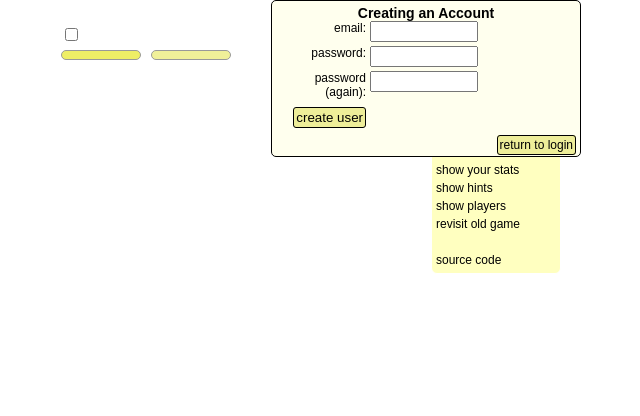
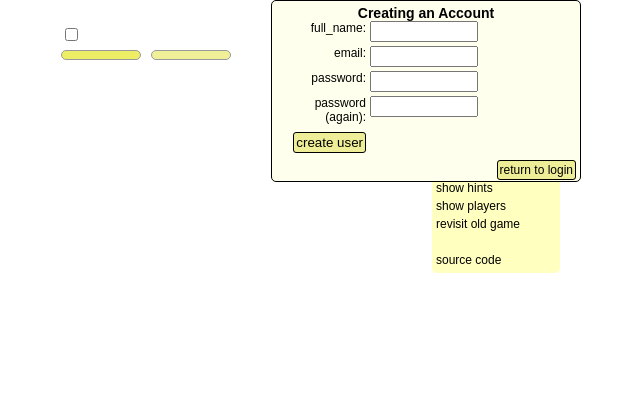
Before and after one commit to judasgutenberg/networked_spellingbee, a PHP site: page /index.php?table=user&action=startcreate in a window 1280 px wide. Shown: the top 416 px of the page, without its empty margins (279-919 px from the left). Run offline with PHP 8.4, Linux system fonts and the light colour scheme; tables that the repository leaves empty hold one stand-in row (values such as "Sample post"); data that the repository does not hold is empty.

Commit message:
better full name support throughout

```diff
--- a/index.php
+++ b/index.php
@@ -50,13 +50,7 @@ if(strpos(strtolower($action), "password") !== false) {
   $content = $out;
   $skipLogin = true;
 } else if ($action == "saveuser") {
-
-  $sql = "UPDATE user SET email='" . mysqli_real_escape_string($conn, $_POST["email"]) . "', full_name='" .  mysqli_real_escape_string($conn, $_POST["full_name"])  . "' WHERE user_id=" . intval($user["user_id"]);
-  //die($sql);
-  $result = mysqli_query($conn, $sql);
-  $user["full_name"] = $_POST["full_name"];
-  $user["email"] = $_POST["email"];
-
+  saveUser();
 } else if ($action == "login") {
 	loginUser();
 } else if ($action == "logout") {
--- a/site_functions.php
+++ b/site_functions.php
@@ -158,6 +158,13 @@ function getCurrentUrl() {
 
 function newUserForm($error = NULL) {
   $formData = array(
+    [
+      'label' => 'full_name',
+      'name' => 'full_name',
+      'width' => 100,
+      'value' => gvfa("full_name", $_POST),
+      'error' => gvfa('full_name', $error)
+    ],
     [
       'label' => 'email',
       'name' => 'email',
@@ -345,6 +352,15 @@ function endsWith($strIn, $what) {
 	return false;
 }
 
+function saveUser() {
+  global $conn;
+  $sql = "UPDATE user SET email='" . mysqli_real_escape_string($conn, $_POST["email"]) . "', full_name='" .  mysqli_real_escape_string($conn, $_POST["full_name"])  . "' WHERE user_id=" . intval($user["user_id"]);
+  //die($sql);
+  $result = mysqli_query($conn, $sql);
+  $user["full_name"] = $_POST["full_name"];
+  $user["email"] = $_POST["email"];
+}
+
 function createUser(){
   Global $conn;
   Global $encryptionPassword;
@@ -354,6 +370,7 @@ function createUser(){
   $password = gvfa("password", $_POST);
   $password2 = gvfa("password2", $_POST);
   $email = gvfa("email", $_POST);
+  $fullName = gvfa("full_name", $_POST);
   if($password != $password2 || $password == "") {
   	$errors["password2"] = "Passwords must be identical and have a value";
   }
@@ -363,12 +380,13 @@ function createUser(){
   if(is_null($errors)) {
   	$encryptedPassword =  crypt($password, $encryptionPassword);
     $userList = userList();
+    $role = "normal";
     if(count(userList()) == 0) {
-      //if there are no users, create the first one as admin
-      $sql = "INSERT INTO user(email, password, created, role) VALUES ('" . $email . "','" .  mysqli_real_escape_string($conn, $encryptedPassword) . "','" .$formatedDateTime . "','admin')";
-    } else {
-  	  $sql = "INSERT INTO user(email, password, created) VALUES ('" . $email . "','" .  mysqli_real_escape_string($conn, $encryptedPassword) . "','" .$formatedDateTime . "')";
+      $role = "admin";
     }
+    //if there are no users, create the first one as admin
+    $sql = "INSERT INTO user(email, password, full_name, created, role) VALUES ('" . $email . "','" .  mysqli_real_escape_string($conn, $encryptedPassword) . "','" .  mysqli_real_escape_string($conn, $fullName) . "','" .$formatedDateTime . "','" . $role . "')";
+
     $result = mysqli_query($conn, $sql);
     $id = mysqli_insert_id($conn);
     loginUser($_POST);
```
